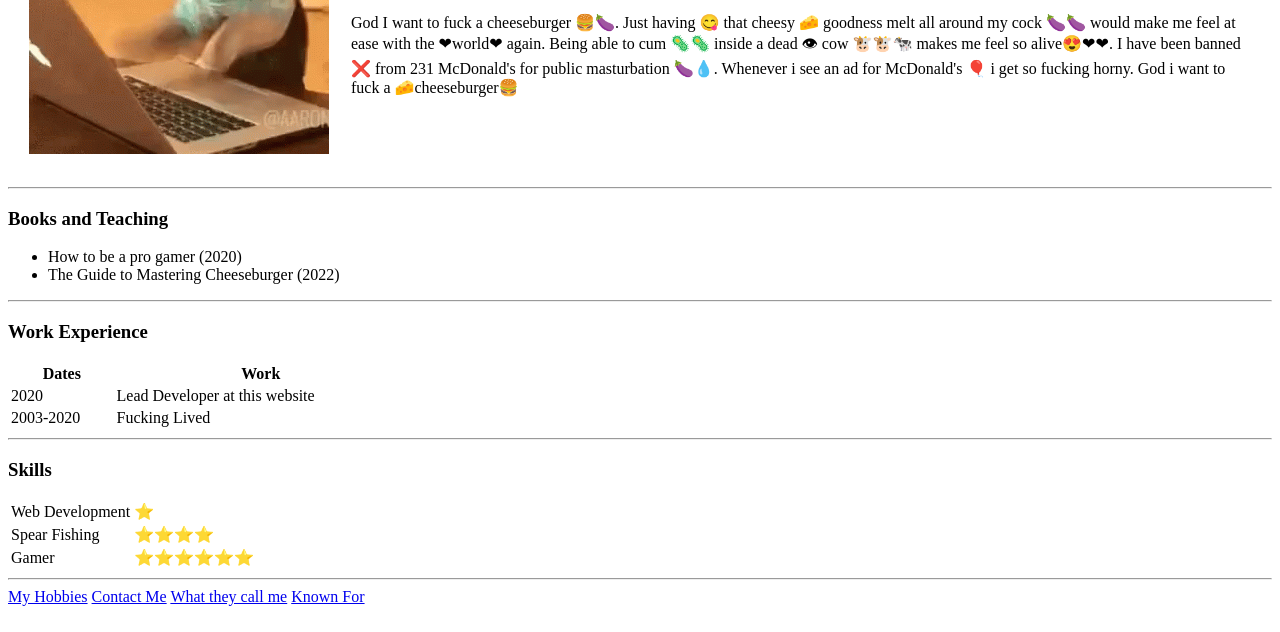
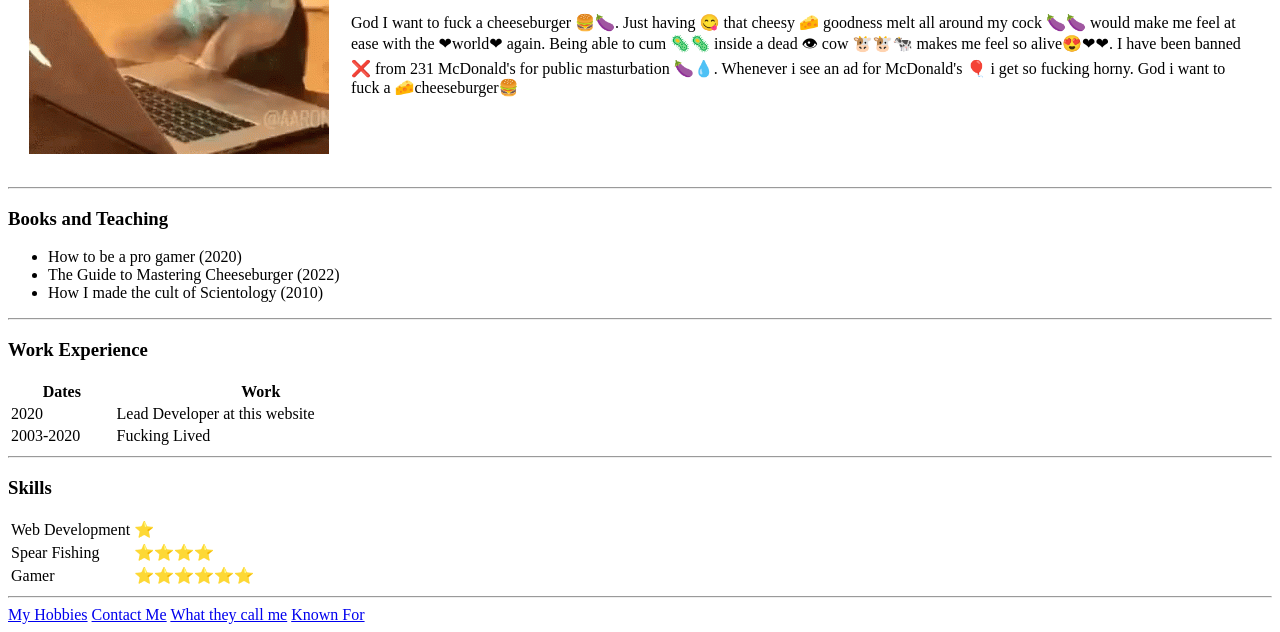
Before and after one commit to Nublys/cv, a plain HTML site: page index.html in a window 1280 px wide. Shown: the part 175-807 px from the top of the page. Drawn offline with Linux system fonts and the light colour scheme.

Commit message:
Update index.html

```diff
--- a/index.html
+++ b/index.html
@@ -28,6 +28,7 @@
   <ul>
     <li>How to be a pro gamer (2020)</li>
     <li>The Guide to Mastering Cheeseburger (2022)</li>
+    <li>How I made the cult of Scientology (2010)</li>
   </ul>
   <hr>
   <h3>Work Experience</h3>
```
